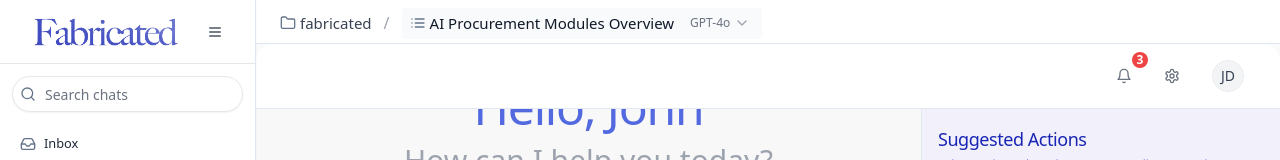
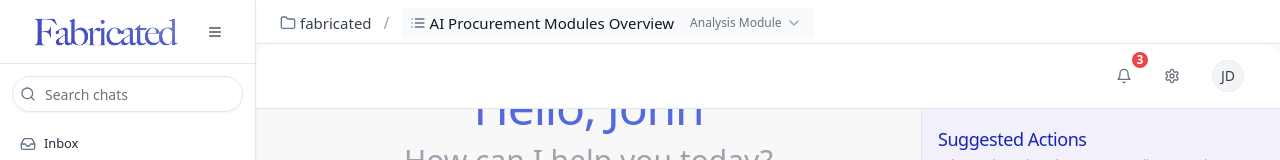
Before and after one commit to akifdanisik/fabricated-vision, a React (Vite) app: page /chat in a window 1280 px wide. Shown: the top 160 px of the page. Built offline with nearby package versions, Linux system fonts and the light colour scheme.

Commit message:
Refactor: Update model names
Update the model names in the ChatHeaderTabs component to reflect the four available modules.

```diff
--- a/src/components/chat/ChatHeaderTabs.tsx
+++ b/src/components/chat/ChatHeaderTabs.tsx
@@ -1,4 +1,3 @@
-
 import React, { useState } from "react";
 import {
   ChevronDown,
@@ -14,43 +13,31 @@ import { cn } from "@/lib/utils";
 
 const models = [
   {
-    id: 'gpt-4o',
-    name: 'GPT-4o',
-    description: 'Great for most questions',
+    id: 'analysis',
+    name: 'Analysis Module',
+    description: 'Advanced data insights and analysis',
     active: true,
   },
   {
-    id: 'gpt-4o-scheduled',
-    name: 'GPT-4o with scheduled tasks',
-    description: 'Ask ChatGPT to follow up later',
-    active: false,
+    id: 'data',
+    name: 'Data Management Module',
+    description: 'Comprehensive data handling and processing',
+    active: true,
+    badge: "CORE",
+  },
+  {
+    id: 'development',
+    name: 'Development Module',
+    description: 'Streamlined project and workflow management',
+    active: true,
     badge: "BETA",
   },
   {
-    id: 'gpt-4.5',
-    name: 'GPT-4.5',
-    description: 'Good for writing and exploring ideas',
-    active: false,
-    badge: "RESEARCH PREVIEW",
-  },
-  {
-    id: 'o3',
-    name: 'o3',
-    description: 'Uses advanced reasoning',
-    active: false,
-  },
-  {
-    id: 'o4-mini',
-    name: 'o4-mini',
-    description: 'Fastest at advanced reasoning',
-    active: false,
-  },
-  {
-    id: 'o4-mini-high',
-    name: 'o4-mini-high',
-    description: 'Great at coding and visual reasoning',
-    active: false,
-  },
+    id: 'security',
+    name: 'Security Module',
+    description: 'Advanced risk assessment and compliance',
+    active: true,
+  }
 ];
 
 export default function ChatHeaderTabs({
@@ -63,7 +50,7 @@ export default function ChatHeaderTabs({
   const [modelOpen, setModelOpen] = useState(false);
 
   // This would normally live in app state
-  const [currentModel, setCurrentModel] = useState('gpt-4o');
+  const [currentModel, setCurrentModel] = useState('analysis');
 
   return (
     <div className="w-full border-b bg-white px-6 pt-2 pb-1 z-20">
```
